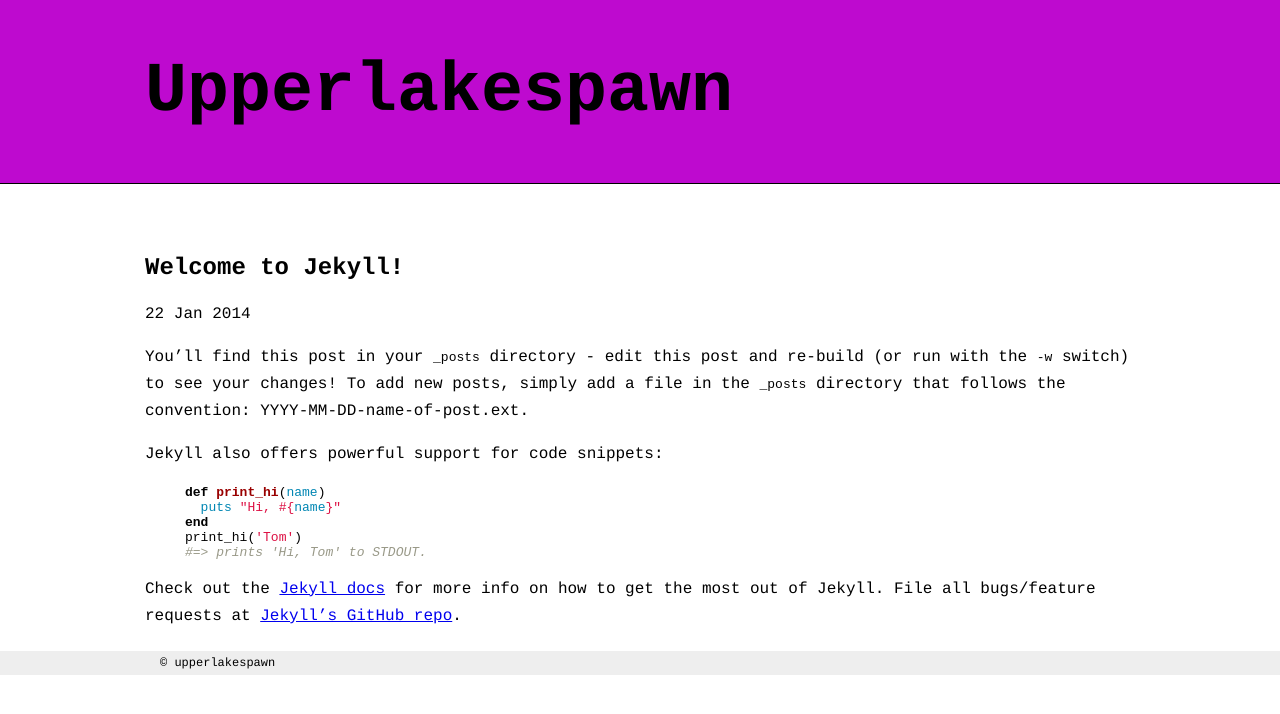
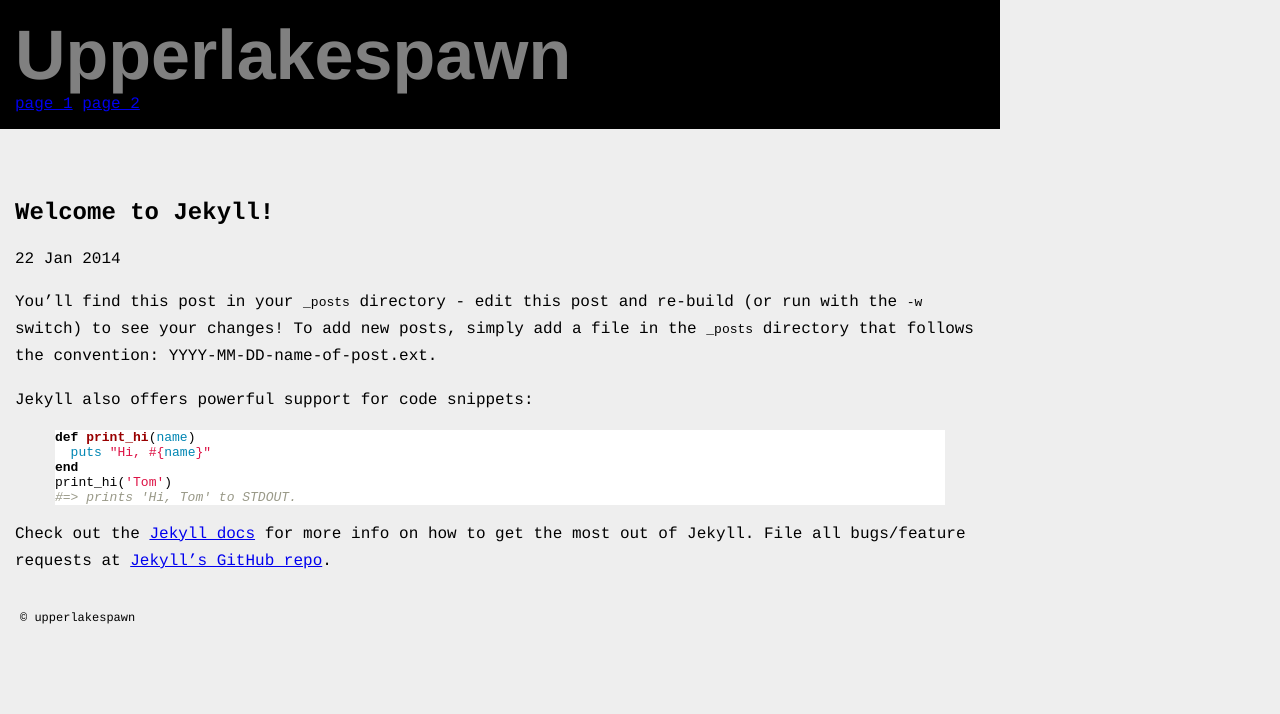
Before and after one commit to upperlakespawn/upperlakespawn.github.io, a Jekyll site: the page built from _posts/2014-01-22-welcome-to-jekyll.markdown, in a window 1280 px wide. Shown: the top 714 px of the page. Built offline with Jekyll 4.4.1, drawn with Linux system fonts in a browser that asks for light colours; Markdown is read by kramdown in place of the engine named in the settings.

Commit message:
added page

```diff
--- a/_layouts/default.html
+++ b/_layouts/default.html
@@ -19,6 +19,8 @@
                 <h1>
                     Upperlakespawn
                 </h1>
+                <a href="/">page 1</a>
+                <a href="/photos.html">page 2</a>
             </div>
         </div>
         <div id="main" class="container">
--- a/css/main.css
+++ b/css/main.css
@@ -4,6 +4,13 @@ body{
   font-family:courier;
   padding:0px;
   margin:0;
+  background-color:#eee;
+  max-width: 1000px;
+}
+
+h1{
+  color:grey;
+  font-family: Helvetica;
 }
 
 p{
@@ -14,18 +21,20 @@ p{
   max-width:1000px;
   margin-left:auto;
   margin-right:auto;
-  padding:5px;
+  padding:15px;
 }
 
 #header{
-  background-color:#BE0ACF;
+  background-color:black;
   border-bottom:1px solid black;
 
 
 }
 
 #header h1 {
-font-size: 70px;
+  font-size: 70px;
+  padding:0;
+  margin:0;
 }
 
 #main{
@@ -48,3 +57,7 @@ font-size: 70px;
   padding:5px 20px;
 
 }
+
+#sword {
+
+}
--- a/index.html
+++ b/index.html
@@ -34,3 +34,5 @@ title: UpperLake Spawn
 <p>
 	5.Parkour (I am very athletic)
 </p>
+
+<img src="images/sword.jpg" id="sword">
```
Also changed, not shown: other parts of index.html (+1 -1 lines), photos.html (added, +20 -0 lines), images/sword.jpg (added), 1 other file.
